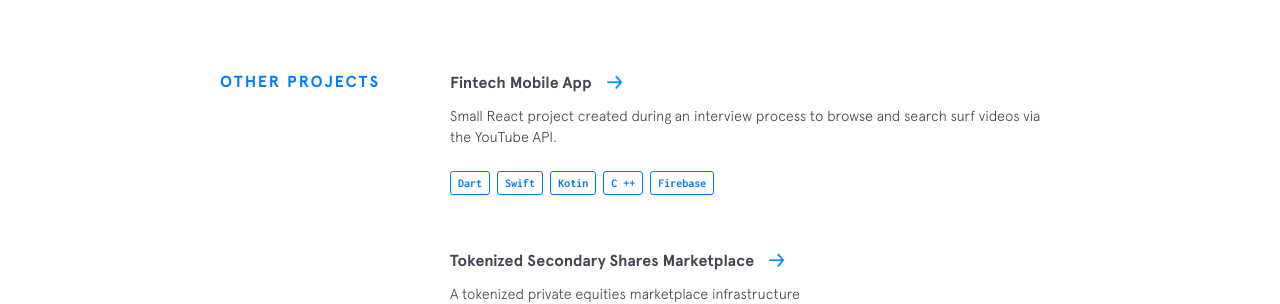
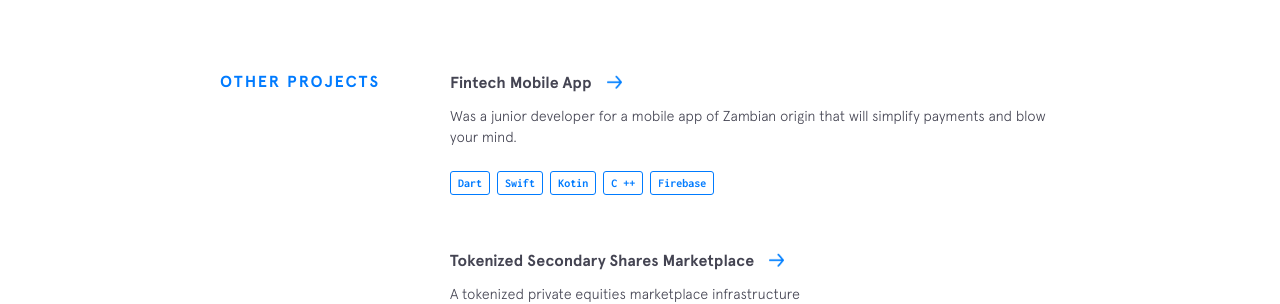
Before and after one commit to KmgSamuel/KmgSamuel.github.io, a Jekyll site: the page built from index.html, in a window 1280 px wide and 900 px high, scrolled down 2701 px. Shown: the part 153-457 px from the top of the window. Built offline with Jekyll 4.4.1, drawn with Linux system fonts in a browser that asks for light colours; nearby versions of some CDN libraries.

Commit message:
Updated the description of the other projects section

```diff
--- a/_data/other-projects.yml
+++ b/_data/other-projects.yml
@@ -1,7 +1,7 @@
 - name: Fintech Mobile App
   url: https://www.onekwacha.com/
 #  code: https://github.com/bchiang7/Surf-Videos
-  description: Small React project created during an interview process to browse and search surf videos via the YouTube API.
+  description: Was a junior developer for a mobile app of Zambian origin that will simplify payments and blow your mind.
   used:
     - thing: Dart
     - thing: Swift
```
